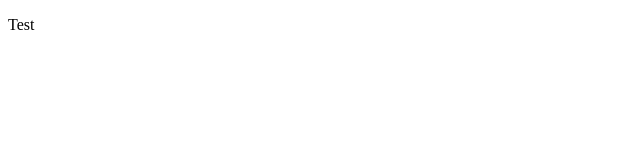
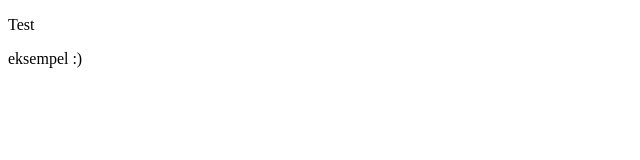
Before and after one commit to Tinberg/Alma, a plain HTML site: page index.html in a window 1280 px wide. Shown: the full height of the page, 0-640 px from the left. Drawn offline with Linux system fonts and the light colour scheme.

Commit message:
Update index.html

```diff
--- a/index.html
+++ b/index.html
@@ -8,5 +8,6 @@
 </head>
 <body>
     <p>Test</p>
+    <p> eksempel :) </p
 </body>
 </html>
```
